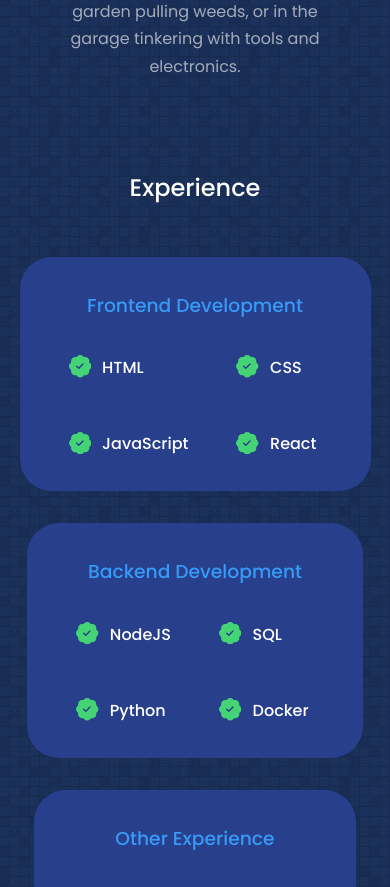
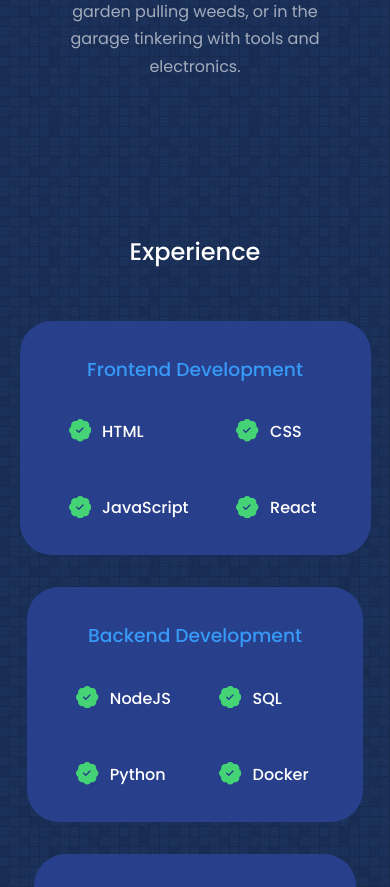
Before and after one commit to brthomiu/React-Portfolio, a React (Create React App) app: page / in a window 390 px wide. Shown: the part 1804-2691 px from the top of the page. Built offline with nearby package versions, Linux system fonts and the light colour scheme.

Commit message:
Fix more mobile viewport issues

```diff
--- a/src/index.css
+++ b/src/index.css
@@ -142,7 +142,4 @@ img {
         width: var(--container-width-sm);
     }
 
-    section {
-        margin-top: 2rem;
-    }
 }
```
